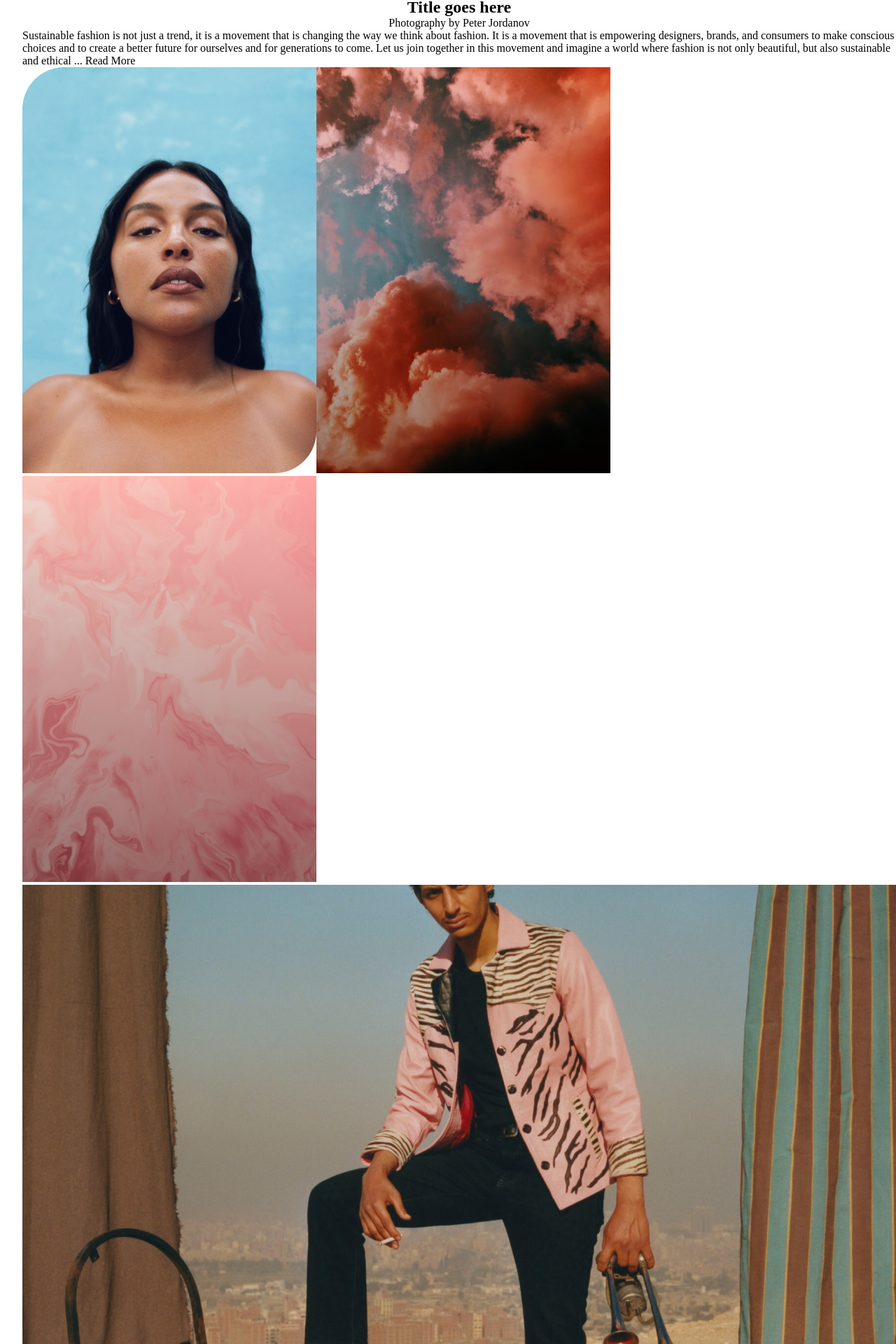
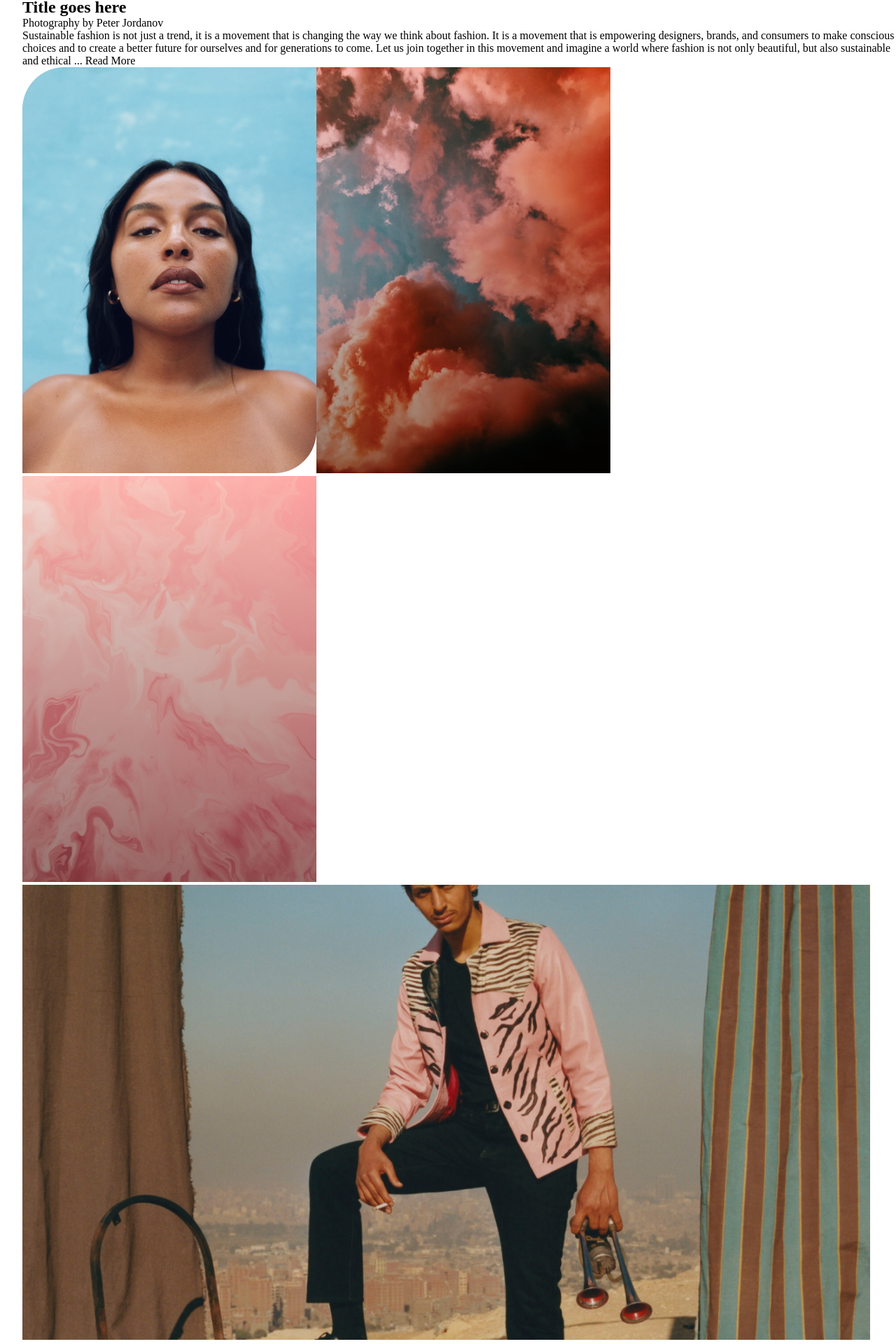
Before and after one commit to Damileee/sabel-blog, a React (Create React App) app: page / in a window 1280 px wide. Shown: the part 862-2782 px from the top of the page at 70% size. Built offline with nearby package versions, Linux system fonts and the light colour scheme.

Commit message:
Chore: working on the home page

```diff
--- a/src/components/pages/Home.jsx
+++ b/src/components/pages/Home.jsx
@@ -14,8 +14,11 @@ const Home = () => {
         <div>
           <img src={FirstImg} alt="" className="home_page_img-container" />
         </div>
+        <div>
         <h2>Title goes here</h2>
+        <div>
         <span>Photography by Peter Jordanov</span>
+        </div>
         <span>
           Sustainable fashion is not just a trend, it is a movement that is
           changing the way we think about fashion. It is a movement that is
@@ -25,13 +28,14 @@ const Home = () => {
           fashion is not only beautiful, but also sustainable and ethical ...
           Read More
         </span>
+        </div>
         <div>
           <img src={FlexImgOne} alt="" />
           <img src={FlexImgTwo} alt="" />
           <img src={FlexImgThree} alt="" />
         </div>
         <div>
-          <img src={SecondImg} alt="" />
+          <img src={SecondImg} alt="" className="home_page_img-container" />
         </div>
         <div>
           <span>Take my blues away</span>
```
